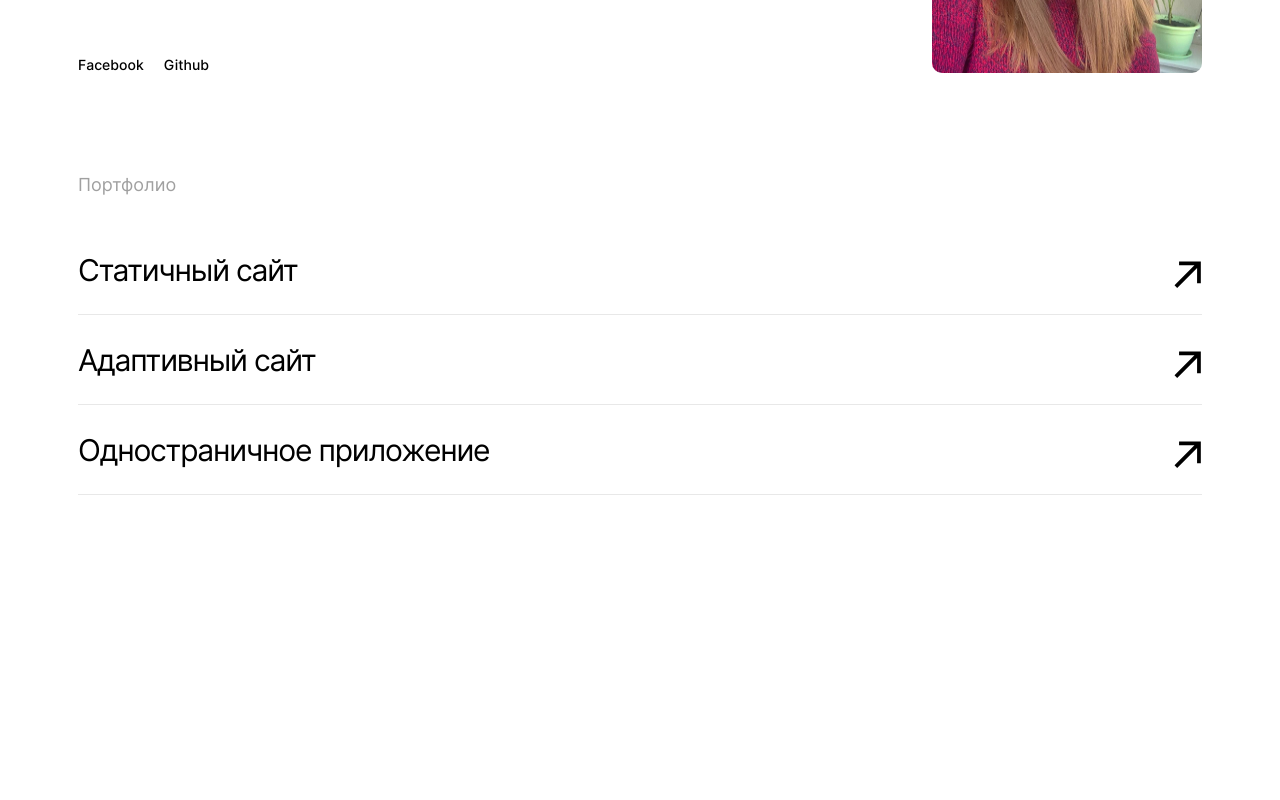
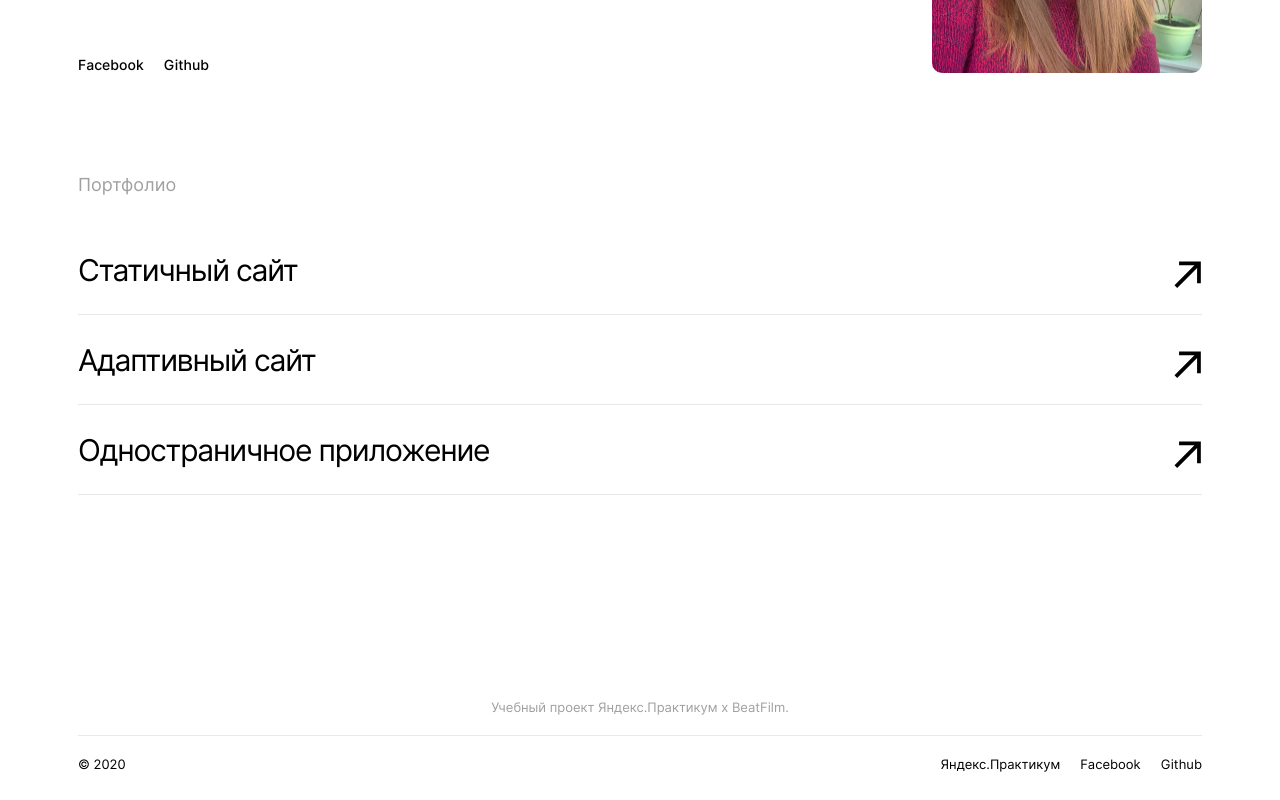
Before and after one commit to alinasemm/movies-explorer-frontend, a React (Create React App) app: page / in a window 1280 px wide. Shown: the part 2371-3171 px from the top of the page. Before the commit the page ends 2991 px from the top, so only its background shows below. Built offline with nearby package versions, Linux system fonts and the light colour scheme.

Commit message:
Сверстала футер

```diff
--- /dev/null
+++ b/src/components/Footer/Footer.css
@@ -0,0 +1,30 @@
+.footer {
+  padding: 79px 70px 20px 70px;
+}
+
+.footer__header {
+  display: flex;
+  justify-content: center;
+  font-style: normal;
+  font-weight: 400;
+  font-size: 13px;
+  line-height: 16px;
+  color: #A0A0A0;
+  margin: 0;
+  margin-bottom: 20px;
+  padding-bottom: 20px;
+  border-bottom: 1px solid #E8E8E8;
+}
+
+.footer__content {
+  display: flex;
+  justify-content: space-between;
+  font-style: normal;
+  font-weight: 400;
+  font-size: 13px;
+  line-height: 16px;
+}
+
+.footer__link {
+  margin-left: 20px;
+}
--- /dev/null
+++ b/src/components/Footer/Footer.js
@@ -0,0 +1,19 @@
+import React from 'react';
+
+function Footer() {
+  return (
+    <footer className='footer'>
+      <h3 className='footer__header'>Учебный проект Яндекс.Практикум х BeatFilm.</h3>
+      <div className='footer__content'>
+        <span> &copy; 2020 </span>
+        <div className='footer__links'>
+          <span className='footer__link'>Яндекс.Практикум</span>
+          <span className='footer__link'>Facebook</span>
+          <span className='footer__link'>Github</span>
+        </div>
+      </div>
+    </footer>
+  );
+}
+
+export default Footer;
--- a/src/components/Main/Main.js
+++ b/src/components/Main/Main.js
@@ -5,6 +5,7 @@ import AboutProject from '../AboutProject/AboutProject';
 import Techs from '../Techs/Techs';
 import AboutMe from '../AboutMe/AboutMe';
 import Portfolio from '../Portfolio/Portfolio';
+import Footer from '../Footer/Footer';
 
 function Main() {
   return (
@@ -15,6 +16,7 @@ function Main() {
       <Techs />
       <AboutMe />
       <Portfolio />
+      <Footer />
     </div>
   );
 }
--- a/src/index.css
+++ b/src/index.css
@@ -7,3 +7,4 @@
 @import './components/Techs/Techs.css';
 @import './components/AboutMe/AboutMe.css';
 @import './components/Portfolio/Portfolio.css';
+@import './components/Footer/Footer.css';
```
